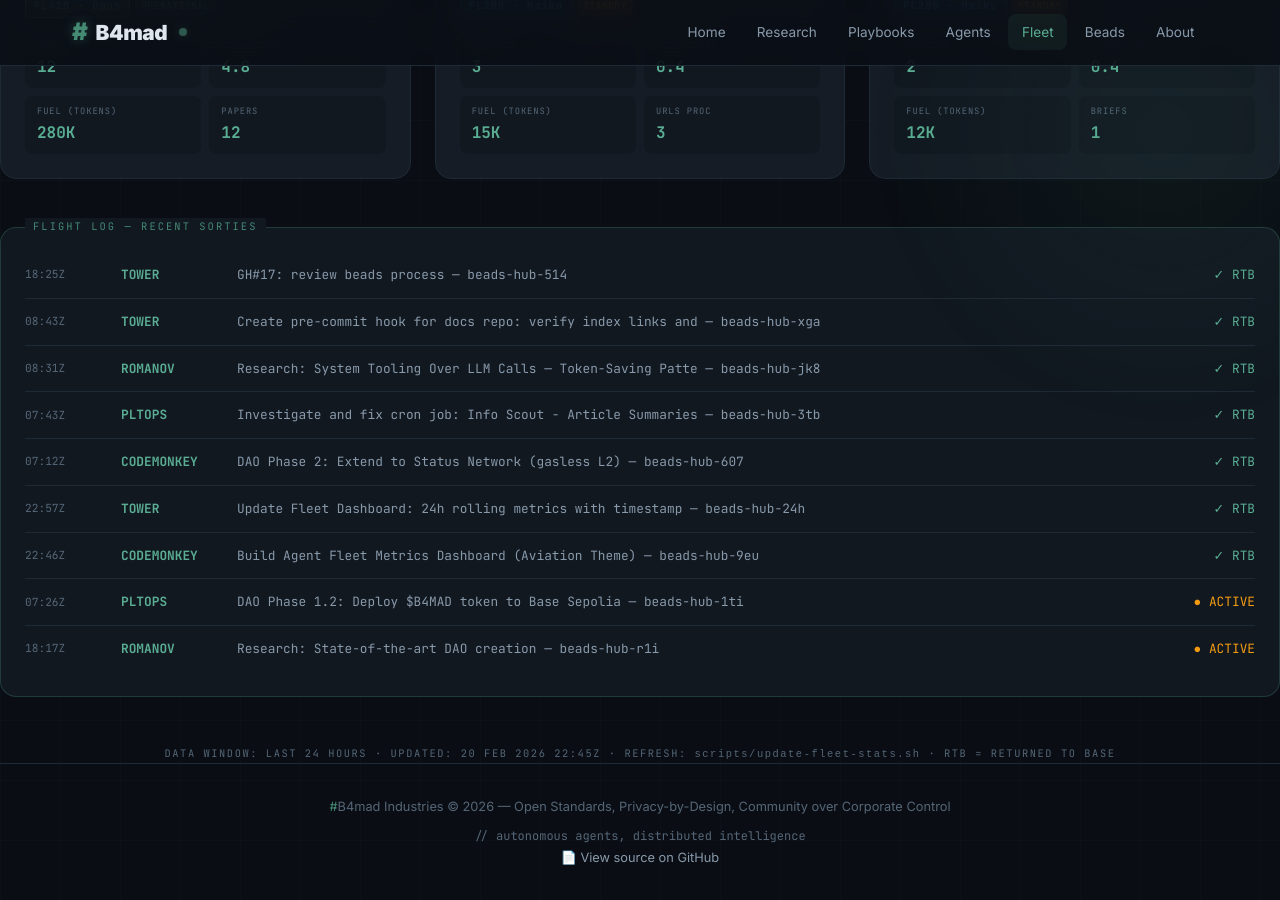
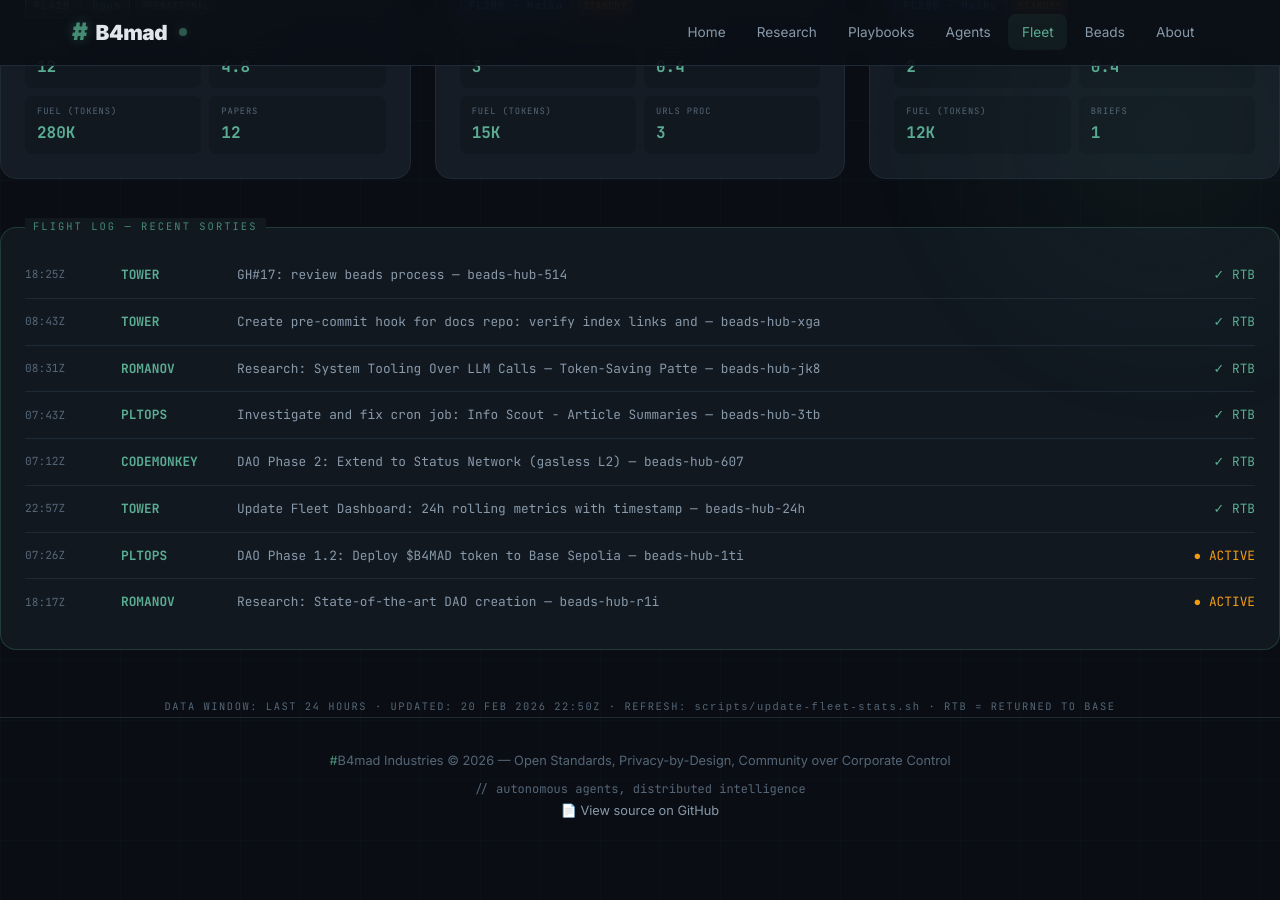
Before and after one commit to brenner-axiom/docs, a Jekyll site: the page built from fleet/index.html, in a window 1280 px wide and 900 px high, scrolled down 800 px. Built offline with Jekyll 4.4.1, drawn with Linux system fonts in a browser that asks for light colours; after the commit the page ends 1654 px from its top, so only the background shows below that.

Commit message:
fleet: auto-update dashboard stats 2026-02-20T22:50Z

```diff
--- a/fleet/index.html
+++ b/fleet/index.html
@@ -545,12 +545,6 @@ description: "#B4mad Agent Fleet metrics dashboard with aviation theme"
     <span class="log-status"><span class="complete">✓ RTB</span></span>
   </div>
   <div class="log-entry">
-    <span class="log-time">22:46Z</span>
-    <span class="log-callsign">CODEMONKEY</span>
-    <span class="log-mission">Build Agent Fleet Metrics Dashboard (Aviation Theme) — beads-hub-9eu</span>
-    <span class="log-status"><span class="complete">✓ RTB</span></span>
-  </div>
-  <div class="log-entry">
     <span class="log-time">07:26Z</span>
     <span class="log-callsign">PLTOPS</span>
     <span class="log-mission">DAO Phase 1.2: Deploy $B4MAD token to Base Sepolia — beads-hub-1ti</span>
@@ -566,6 +560,6 @@ description: "#B4mad Agent Fleet metrics dashboard with aviation theme"
 
 <div style="text-align: center; margin-top: 2rem;">
   <p style="font-family: 'JetBrains Mono', monospace; font-size: 0.65rem; color: var(--text-muted); letter-spacing: 0.15em;">
-    DATA WINDOW: LAST 24 HOURS · UPDATED: 20 FEB 2026 22:45Z ·                                                                                                                                                                                        REFRESH: <code>scripts/update-fleet-stats.sh</code> · RTB = RETURNED TO BASE
+    DATA WINDOW: LAST 24 HOURS · UPDATED: 20 FEB 2026 22:50Z ·                                                                                                                                                                                         REFRESH: <code>scripts/update-fleet-stats.sh</code> · RTB = RETURNED TO BASE
   </p>
 </div>
```
